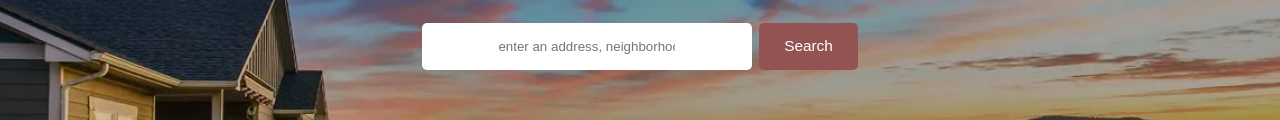
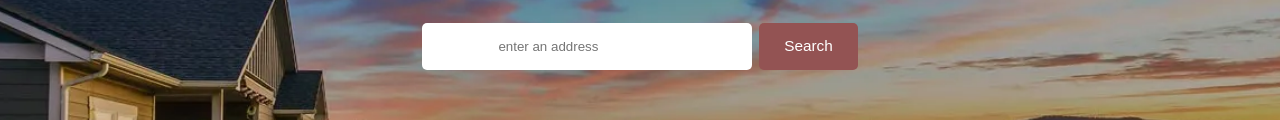
Before and after one commit to shivendra0712/real_estate_property_management_website, a plain HTML site: page index.html in a window 1280 px wide. Shown: the part 322-442 px from the top of the page. Drawn offline with nearby package versions, Linux system fonts and the light colour scheme; a web font is replaced by a local one.

```diff
--- a/index.html
+++ b/index.html
@@ -46,7 +46,7 @@
         <p>Our real estate website offers a comprehensive range of services tailored to <br> meet the needs of buyers,
             sellers, and property investors. </p>
         <form action="">
-            <input type="text" placeholder="enter an address, neighborhood, city or ZIP code">
+            <input type="text" placeholder="enter an address">
             <button>Search</button>
         </form>
     </div>
```
